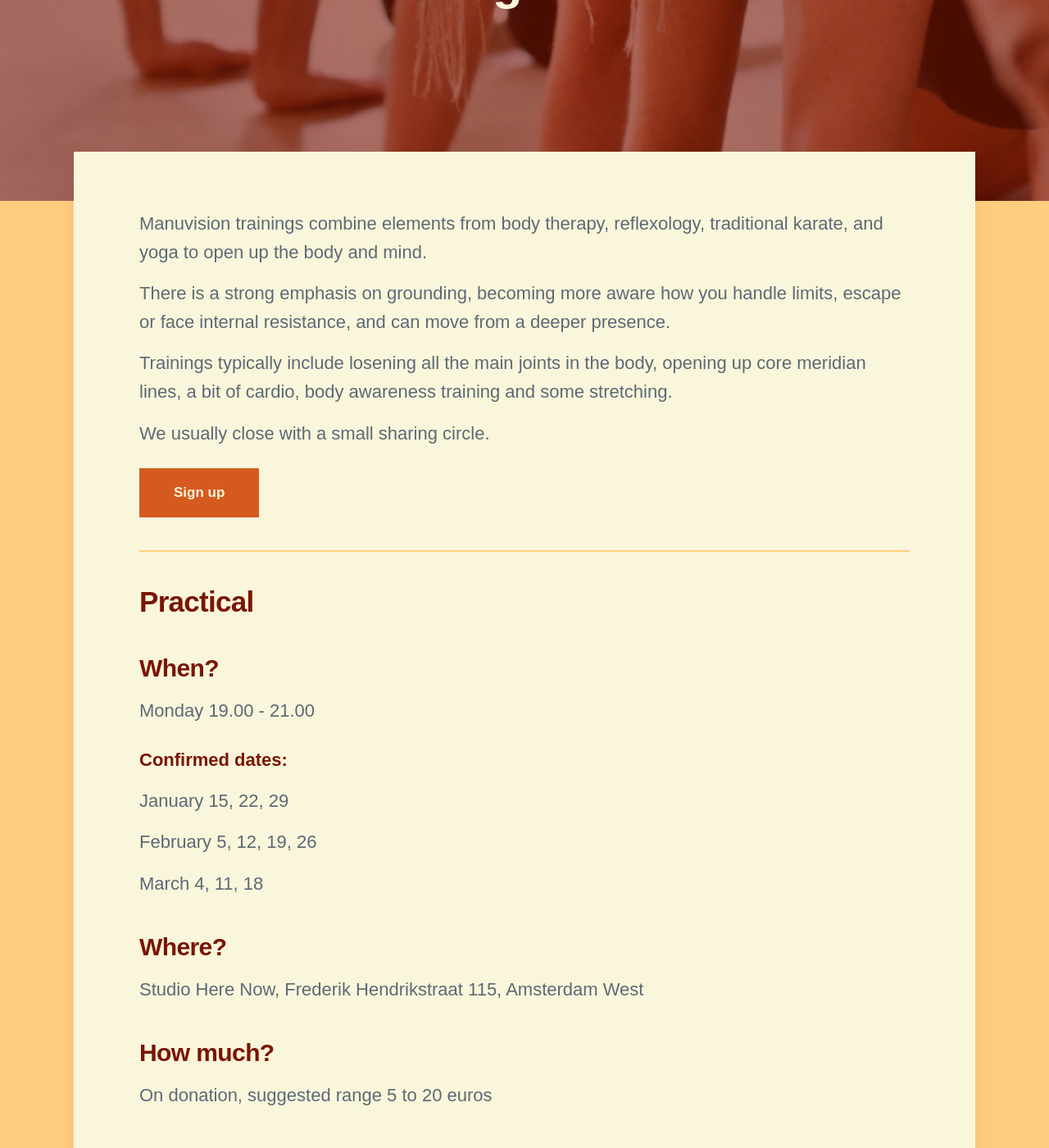
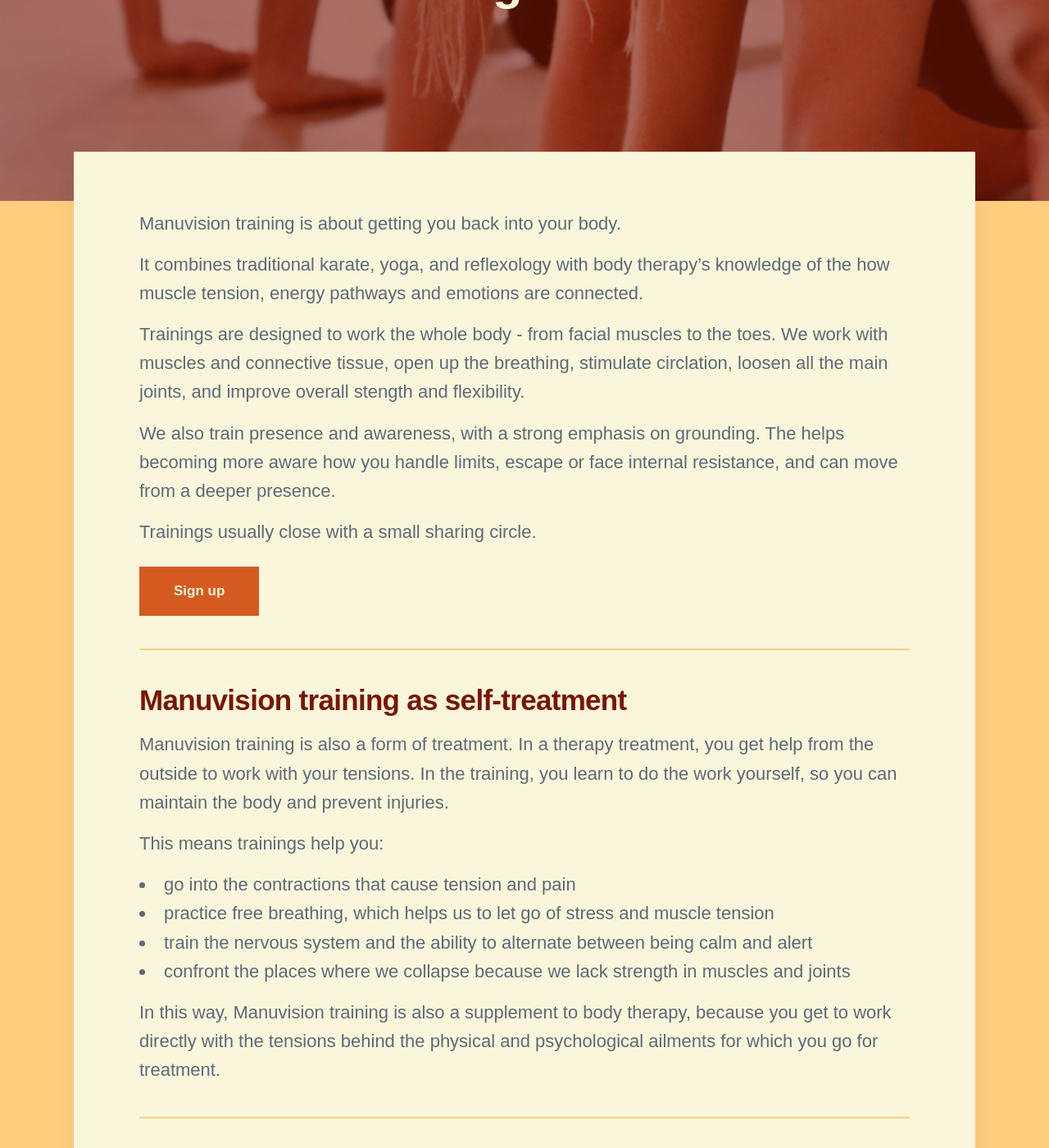
Before and after one commit to threekeytherapy/threekeytherapy.com, a Jekyll site: the page built from _projects/trainings.md, in a window 1280 px wide and 1400 px high, scrolled down 463 px. Shown: the whole window at 82% size. Built offline with Jekyll 4.4.1, drawn with Linux system fonts in a browser that asks for light colours; nearby versions of some CDN libraries; some web fonts are replaced.

Commit message:
updates training page

```diff
--- a/_projects/trainings.md
+++ b/_projects/trainings.md
@@ -6,15 +6,36 @@ featured_image: images/mv-training2.jpg
 date: 2023-11-03 00:00:00
 ---
 
-Manuvision trainings combine elements from body therapy, reflexology, traditional karate, and yoga to open up the body and mind.
 
-There is a strong emphasis on grounding, becoming more aware how you handle limits, escape or face internal resistance, and can move from a deeper presence.
+Manuvision training is about getting you back into your body.
 
-Trainings typically include losening all the main joints in the body, opening up core meridian lines, a bit of cardio, body awareness training and some stretching.
+It combines traditional karate, yoga, and reflexology with body therapy's knowledge of the how muscle tension, energy pathways and emotions are connected.
 
-We usually close with a small sharing circle.
+Trainings are designed to work the whole body - from facial muscles to the toes.
+We work with muscles and connective tissue, open up the breathing, stimulate circlation, loosen all the main joints, and improve overall stength and flexibility.
+
+We also train presence and awareness, with a strong emphasis on grounding.
+The helps becoming more aware how you handle limits, escape or face internal resistance, and can move from a deeper presence.
+
+Trainings usually close with a small sharing circle.
 
 <a href="/contact" class="button button--large">Sign up</a>
+
+---
+
+## Manuvision training as self-treatment
+
+Manuvision training is also a form of treatment.
+In a therapy treatment, you get help from the outside to work with your tensions.
+In the training, you learn to do the work yourself, so you can maintain the body and prevent injuries.
+
+This means trainings help you:
+* go into the contractions that cause tension and pain
+* practice free breathing, which helps us to let go of  stress  and muscle tension
+* train the nervous system and the ability to alternate between being calm and alert
+* confront the places where we collapse because we lack strength in muscles and joints
+
+In this way, Manuvision training is also a supplement to body therapy, because you get to work directly with the tensions behind the physical and psychological ailments for which you go for treatment.
 
 ---
 
```
